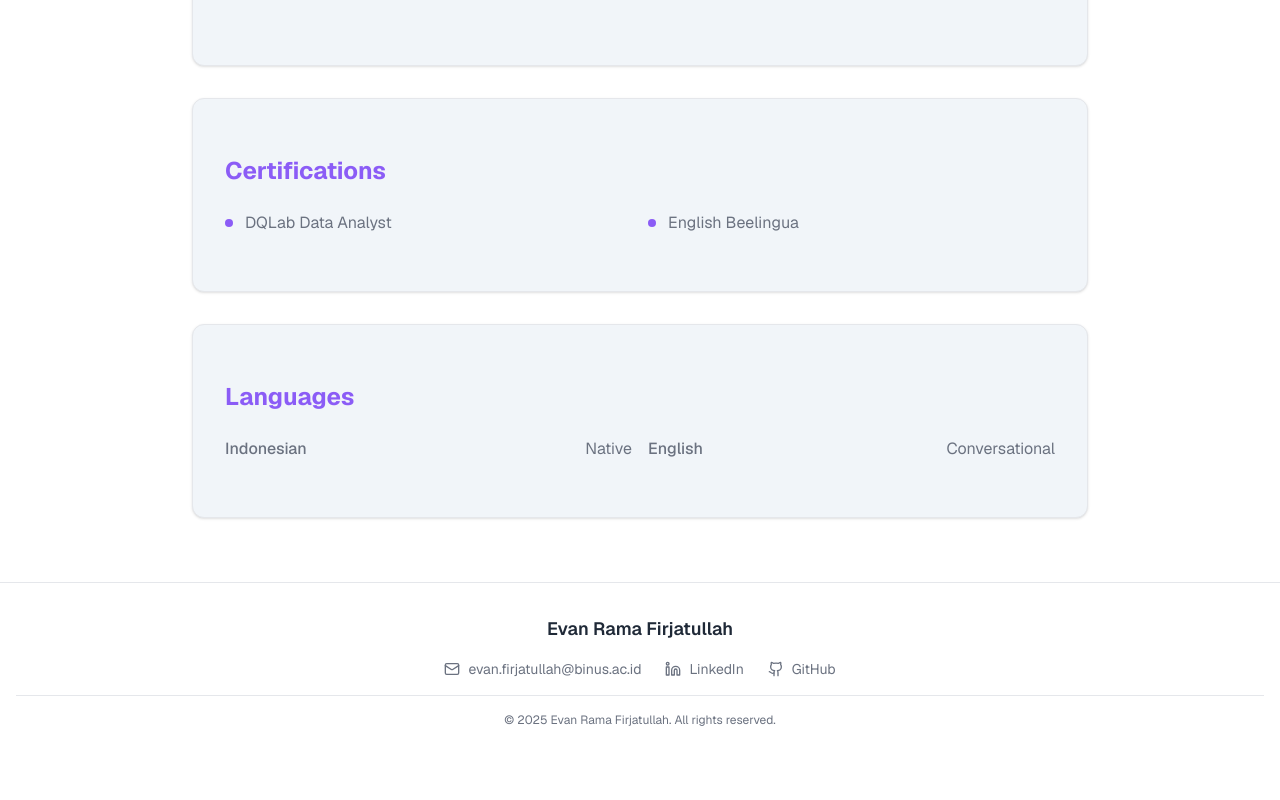
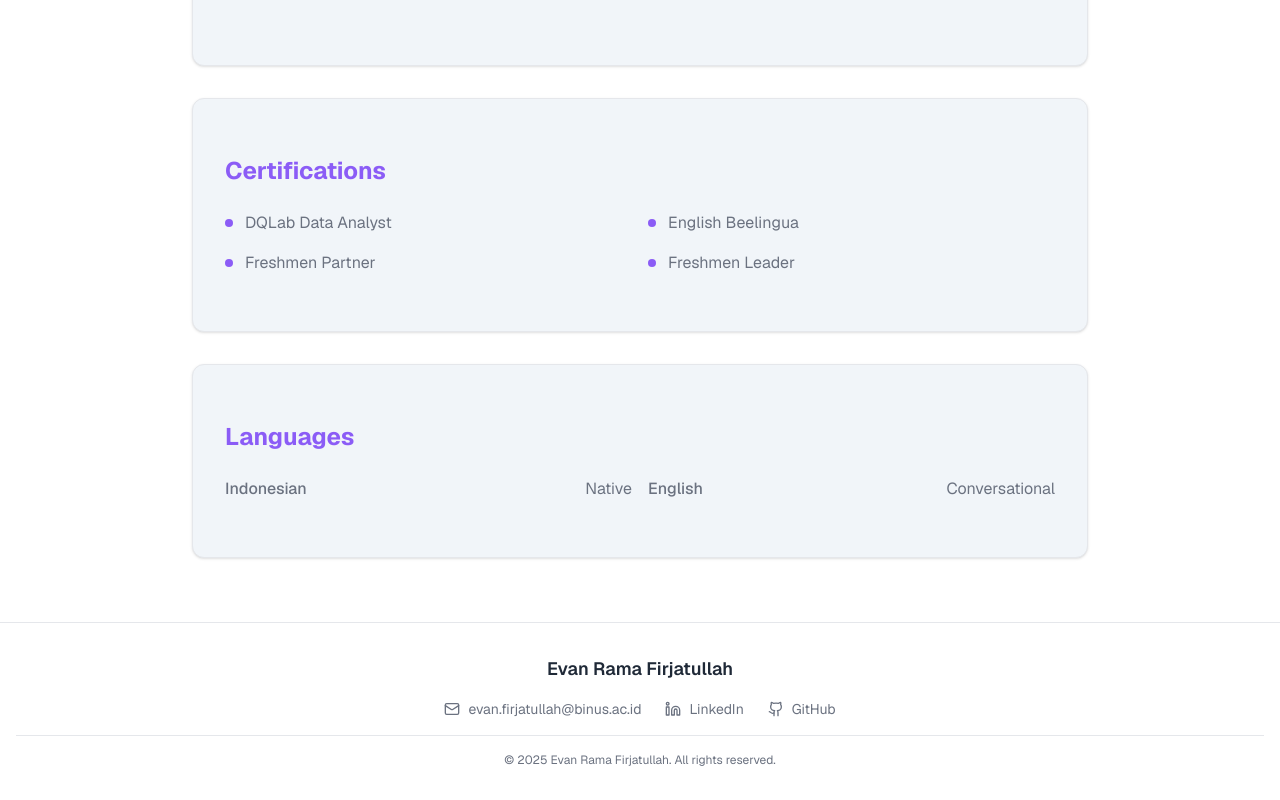
Before and after one commit to Evan-Rama/Portofolio, a Next.js app: page /cv in a window 1280 px wide. Shown: the part 2057-2857 px from the top of the page. Before the commit the page ends 2817 px from the top, so only its background shows below. Built offline with nearby package versions, Linux system fonts and the light colour scheme.

Commit message:
Add FP,FL

```diff
--- a/app/cv/page.tsx
+++ b/app/cv/page.tsx
@@ -182,6 +182,8 @@ export default function CVPage() {
               {[
                 "DQLab Data Analyst",
                 "English Beelingua",
+                "Freshmen Partner",
+                "Freshmen Leader",
               ].map((cert, index) => (
                 <div key={index} className="flex items-center gap-3">
                   <div className="w-2 h-2 bg-accent rounded-full"></div>
```
